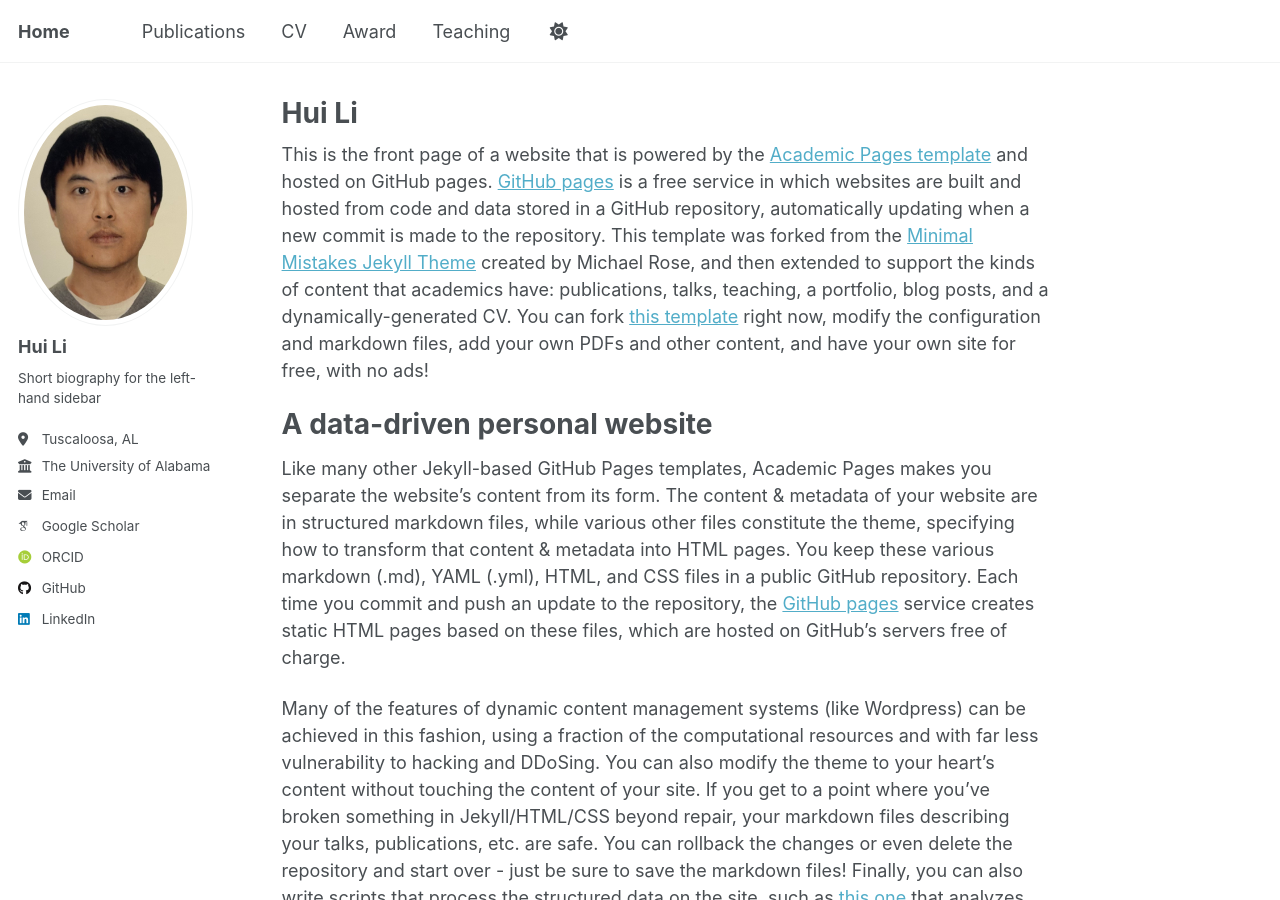
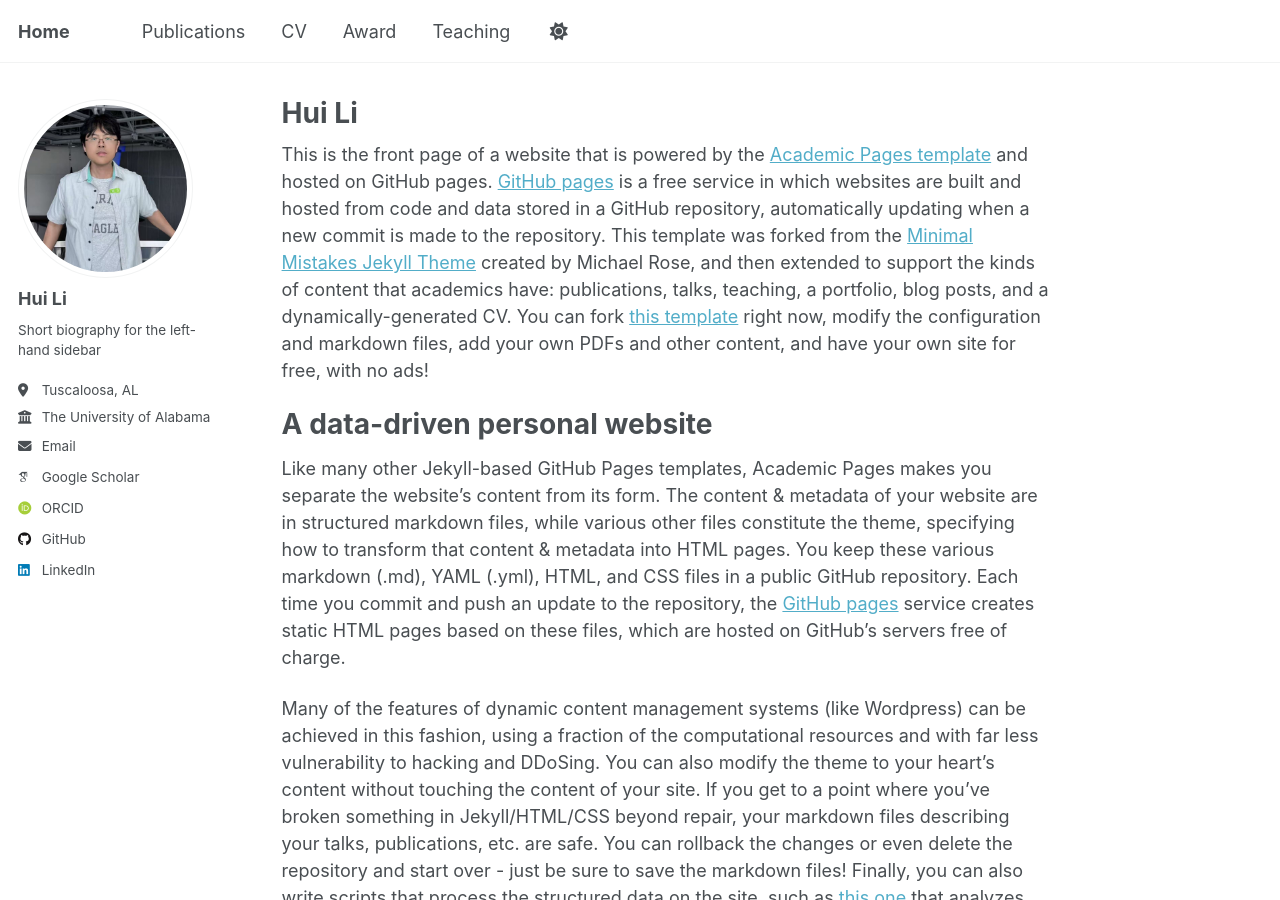
Before and after one commit to Marsenrage/Marsenrage.github.io, a Jekyll site: the page built from _pages/about.md, in a window 1280 px wide and 900 px high. Built offline with Jekyll 4.4.1, drawn with Linux system fonts in a browser that asks for light colours; some web fonts are replaced.

Commit message:
Update _config.yml

```diff
--- a/_config.yml
+++ b/_config.yml
@@ -22,7 +22,7 @@ repository               : "Marsenrage/Marsenrage.github.io"
 #               Additional customization can be done by editing /_includes/author-profile.html
 author:
   # Biographic information
-  avatar           : "profile1.jpg"
+  avatar           : "profile.jpg"
   name             : "Hui Li"
   pronouns         : # example: "she/her"
   bio              : "Short biography for the left-hand sidebar"
```
